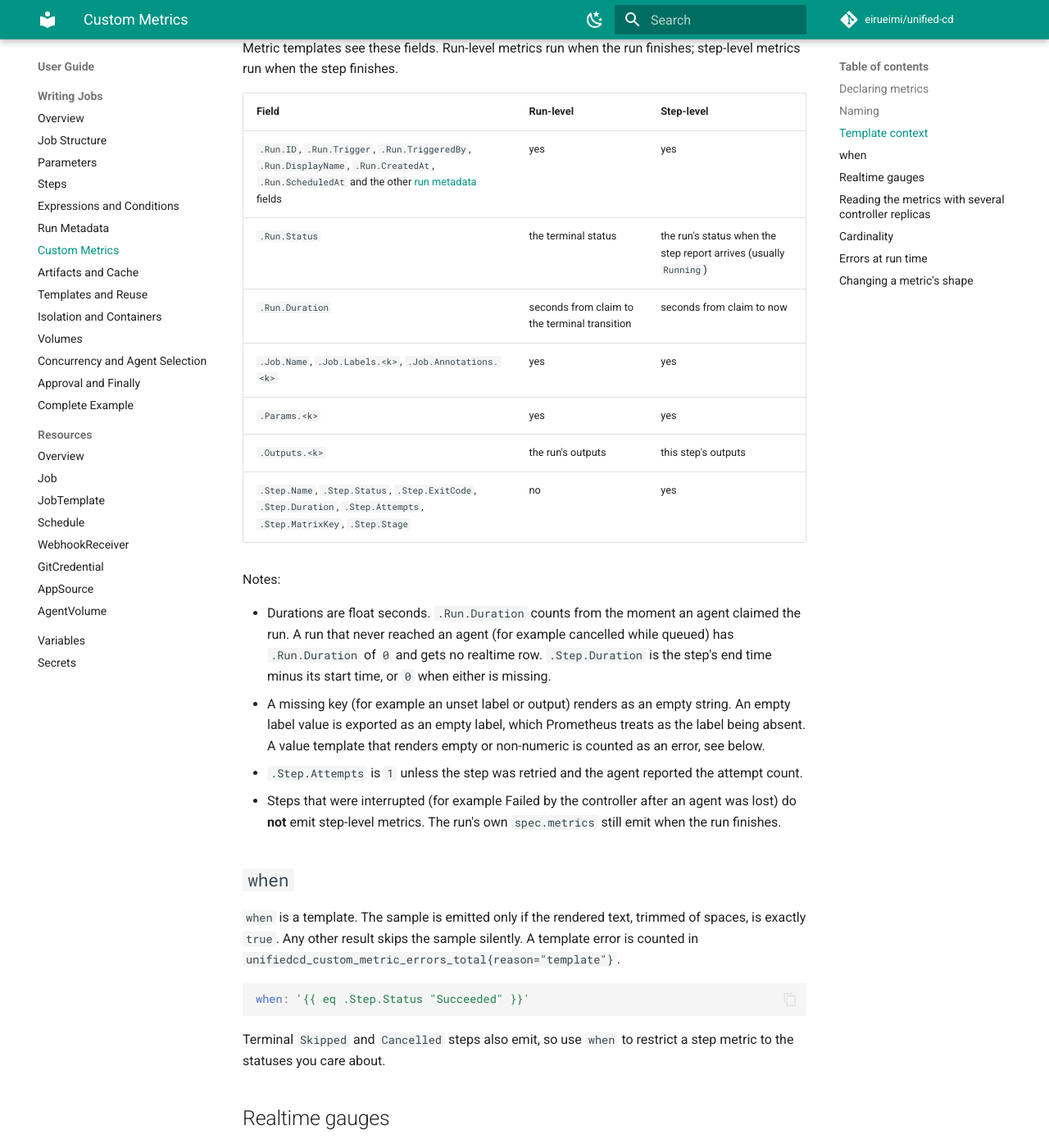
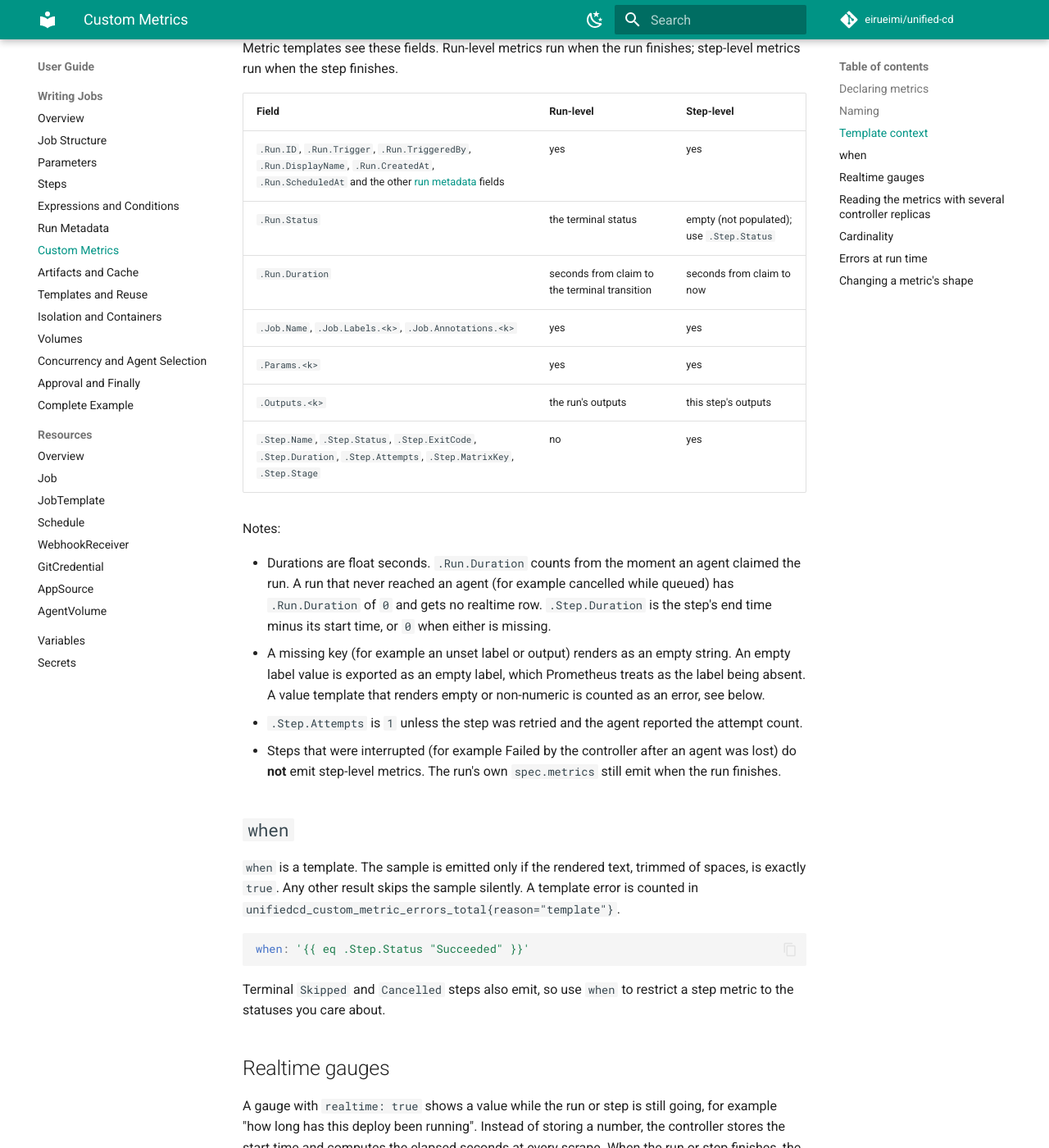
Before and after one commit to eirueimi/unified-cd, an MkDocs documentation site: the page built from docs/user-guide/writing-jobs/custom-metrics.md, in a window 1280 px wide and 1400 px high, scrolled down 2314 px. Shown: the whole window at 82% size. Built offline with MkDocs 1.6.1 and Material for MkDocs 9.7.7, drawn with Linux system fonts in a browser that asks for light colours; comment, search, counter and statistics services are not loaded; some of the changed text lies outside the part shown.

Commit message:
docs: custom metrics review fixes (LF endings, step-level Run.Status)
Co-Authored-By: Claude Opus 5.5 <noreply@anthropic.com>
Claude-Session: https://claude.ai/code/session_01G3NWwwXnjYtSfzJjZYTrnV

```diff
--- a/docs/user-guide/writing-jobs/custom-metrics.md
+++ b/docs/user-guide/writing-jobs/custom-metrics.md
@@ -76,7 +76,7 @@ Metric templates see these fields. Run-level metrics run when the run finishes;
 | Field | Run-level | Step-level |
 |---|---|---|
 | `.Run.ID`, `.Run.Trigger`, `.Run.TriggeredBy`, `.Run.DisplayName`, `.Run.CreatedAt`, `.Run.ScheduledAt` and the other [run metadata](run-metadata.md) fields | yes | yes |
-| `.Run.Status` | the terminal status | the run's status when the step report arrives (usually `Running`) |
+| `.Run.Status` | the terminal status | empty (not populated); use `.Step.Status` |
 | `.Run.Duration` | seconds from claim to the terminal transition | seconds from claim to now |
 | `.Job.Name`, `.Job.Labels.<k>`, `.Job.Annotations.<k>` | yes | yes |
 | `.Params.<k>` | yes | yes |
```
Also changed, not shown: other parts of docs/user-guide/writing-jobs/custom-metrics.md (+1 -1 lines), docs/operator-manual/operations.md (+1 -14 lines), docs/superpowers/specs/2026-11-26-custom-metrics-design.md (+3 -3 lines), docs/troubleshooting/controller-and-database.md (+1 -1 lines).
